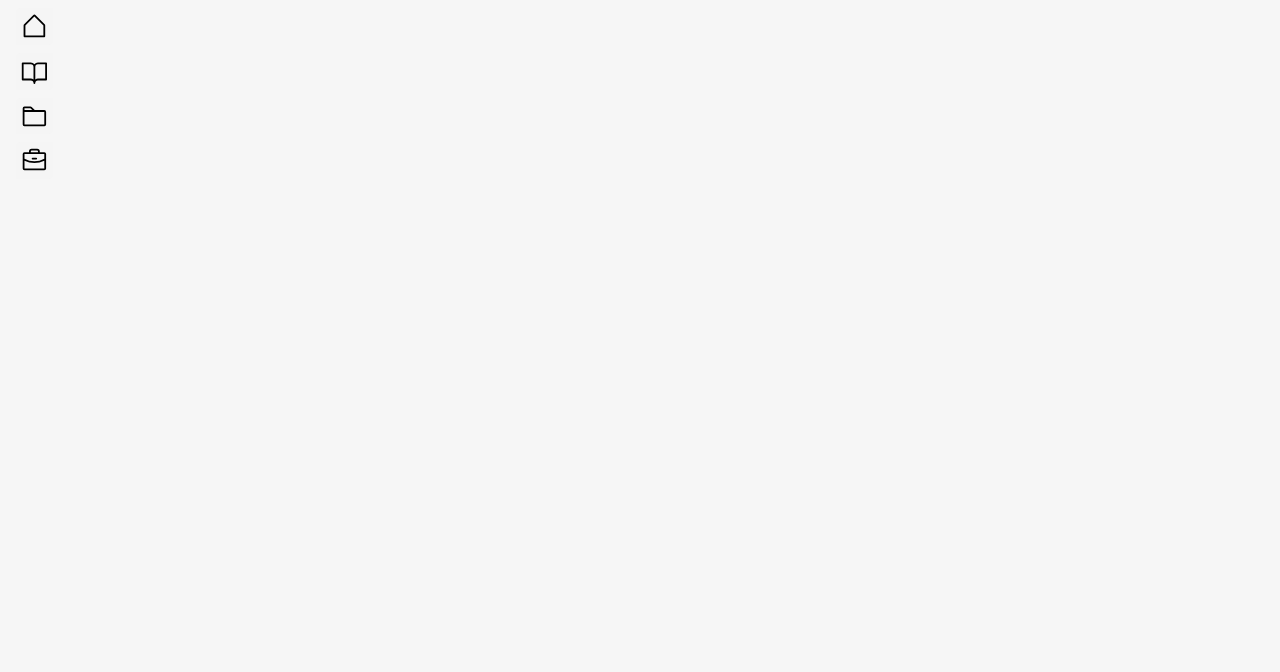
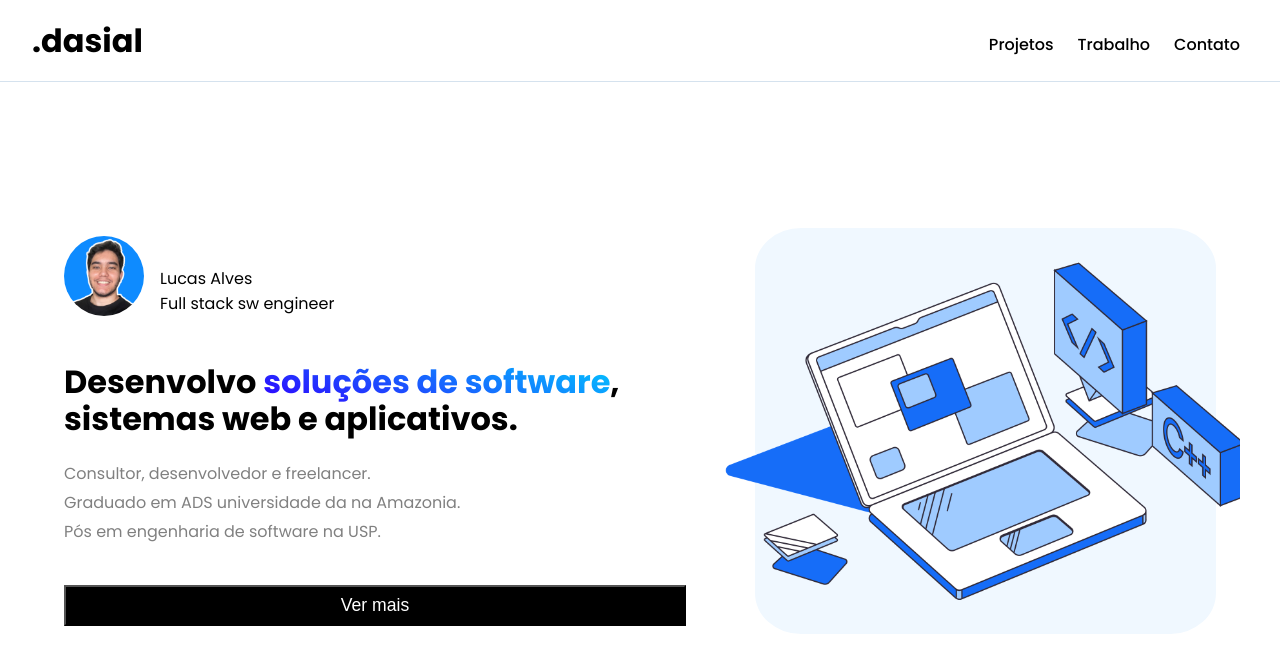
Before and after one commit to lucasdasial/lucasdasial-site, a React (Vite) app: page / in a window 1280 px wide. Shown: the top 672 px of the page. Built offline with nearby package versions, Linux system fonts and the light colour scheme.

Commit message:
update home page

```diff
--- a/index.html
+++ b/index.html
@@ -3,9 +3,11 @@
 
 <head>
   <meta charset="UTF-8" />
-  <link rel="icon" type="image/svg+xml" href="/fav.png" />
+  <link rel="icon" type="image/svg+xml" href="images/me3.png" />
   <meta name="viewport" content="width=device-width, initial-scale=1.0" />
-  <title>Dasial</title>
+  <title>Lucas Dasial | Desenvolvedor Fullstack</title>
+  <meta name="description" content="Lucas Alves também conhecido como Dasial. Desenvolvedor de software com ampla experiência em desenvolvimento de APIs e aplicativos móveis.">
+
 </head>
 
 <body>
--- a/src/App.css
+++ b/src/App.css
@@ -7,16 +7,47 @@
 }
 
 section {
-  height: 100vh - 200px;
-  padding: 32px 24px;
-
-  padding-top: 6rem;
   scroll-snap-align: center;
   scroll-snap-stop: always;
 }
 
-.max-viewer {
+.header_container {
+  position: fixed;
+  z-index: 1000;
+  width: 100%;
+
+  background-color: white;
+}
+
+.header {
+  padding: 16px 32px;
+  gap: 16px;
+
+  max-width: 1280px;
+  width: 100%;
   margin: auto;
-  max-width: 1080px;
-  width: 100%;
+
+  display: flex;
+  align-items: center;
+  justify-content: space-between;
+  border-bottom: 1px solid #d5e2ee;
 }
+
+.nav {
+  margin-top: 8px;
+  display: flex;
+  width: fit-content;
+  gap: 8px;
+}
+
+.nav > a {
+  color: black;
+  padding: 8px;
+  font-weight: 500;
+  cursor: pointer;
+}
+
+.nav > a:hover {
+  color: white;
+  background: black;
+}
--- a/src/App.tsx
+++ b/src/App.tsx
@@ -1,11 +1,25 @@
 import "./App.css";
-import NavigationBar from "./components/navigationBar/navigationBar";
+import Welcome from "./components/welcome/welcome";
 
 function App() {
   return (
-    <div className="app-view">
-      <NavigationBar />
-    </div>
+    <>
+      <div className="app-view">
+        <header className="header_container">
+          <div className="header">
+            <h1>.dasial</h1>
+
+            <nav className="nav">
+              <a href="">Projetos</a>
+
+              <a href="">Trabalho</a>
+              <a href="">Contato</a>
+            </nav>
+          </div>
+        </header>
+        <Welcome />
+      </div>
+    </>
   );
 }
 
--- a/src/components/navigationBar/navigationBar.tsx
+++ /dev/null
@@ -1,54 +0,0 @@
-import {
-  BookOpen,
-  Briefcase,
-  Folder,
-  HouseSimple,
-} from "@phosphor-icons/react";
-import styles from "./styles.module.css";
-const NavigationBar = () => {
-  function goHome() {
-    const element = document.getElementById("home");
-    element?.scrollIntoView({ block: "center" });
-  }
-  return (
-    <nav className={styles.container}>
-      <li>
-        <button className={styles.nav_item} onClick={goHome}>
-          <div className={styles.icon_box}>
-            <HouseSimple className={styles.icon} />
-          </div>
-          <p>Inicio</p>
-        </button>
-      </li>
-
-      <li>
-        <button className={styles.nav_item}>
-          <div className={styles.icon_box}>
-            <BookOpen className={styles.icon} />
-          </div>
-          <p>Sobre mim</p>
-        </button>
-      </li>
-
-      <li>
-        <button className={styles.nav_item}>
-          <div className={styles.icon_box}>
-            <Folder className={styles.icon} />
-          </div>
-          <p>Projetos</p>
-        </button>
-      </li>
-
-      <li>
-        <button className={styles.nav_item}>
-          <div className={styles.icon_box}>
-            <Briefcase className={styles.icon} />
-          </div>
-          <p>Trabalho</p>
-        </button>
-      </li>
-    </nav>
-  );
-};
-
-export default NavigationBar;
--- a/src/components/navigationBar/styles.module.css
+++ /dev/null
@@ -1,65 +0,0 @@
-.container {
-  top: 5rem;
-  right: 0;
-  padding: 0.5rem 1rem;
-
-  display: flex;
-  flex-direction: column;
-}
-
-.nav_item {
-  z-index: 100;
-  margin-bottom: 8px;
-  display: flex;
-}
-
-.icon_box {
-  z-index: 10;
-
-  font-size: 1.8rem;
-  color: black;
-  padding: 4px;
-  border-radius: 4px 0px;
-
-  background: whitesmoke;
-
-  display: flex;
-  justify-content: center;
-
-  cursor: pointer;
-}
-
-.icon_box:hover {
-  background-color: black;
-  color: azure;
-}
-
-.nav_item p {
-  z-index: 1;
-  transform: translateX(-8px);
-
-  font-weight: 600;
-  font-size: 1rem;
-
-  background-color: white;
-
-  height: 30px;
-  visibility: hidden;
-  transition: 200ms ease-in-out;
-  width: 0;
-  opacity: 0;
-}
-
-.nav_item:hover > p {
-  /* background-color: black;
-  color: azure; */
-  opacity: 1;
-  padding: 4px 8px;
-  visibility: visible;
-  width: auto;
-  transform: translateX(0px);
-  width: fit-content;
-}
-
-@media (max-width: 768px) {
-}
--- a/src/components/topBar/topBar.module.css
+++ /dev/null
@@ -1,27 +0,0 @@
-.container {
-}
-
-.container .bar {
-  background-color: aliceblue;
-  padding: 0.25rem 1.5rem;
-
-  display: flex;
-  gap: 8px;
-  align-items: center;
-  justify-content: space-between;
-  flex-direction: column;
-}
-
-.container nav {
-  /* background: pink; */
-  display: flex;
-  gap: 8px;
-  align-items: center;
-}
-
-.container .avatar {
-  width: 4rem;
-  border-radius: 50%;
-  object-fit: cover;
-  border: #f0f0f0 2px solid;
-}
--- a/src/components/welcome/welcome.module.css
+++ b/src/components/welcome/welcome.module.css
@@ -1,49 +1,75 @@
 .container {
+  max-width: 1200px;
+  width: 100%;
+  margin: auto;
+  padding: 1.5rem;
+  margin-top: 81px;
+  height: calc(100vh - 100px);
+  transition: 200ms ease-in-out;
+
   display: flex;
-  gap: 32px;
+  justify-content: center;
   align-items: center;
-  justify-content: space-between;
-
-  height: 90vh;
-  margin-top: 80px;
-
-  /* border: 1px solid #c3e6ff; */
-  /* border: 1px solid #e2eaf0; */
-  border-radius: 8px;
+  overflow-x: hidden;
 }
 
-.intro {
-  height: 300px;
-  max-width: 700px;
-  width: 100%;
-
-  display: flex;
-  flex-direction: column;
-  justify-content: space-between;
+.text_box {
+  /* background-color: aliceblue; */
+  width: 60%;
 }
 
-.illustration {
-  height: 300px;
-  width: 35%;
+.text_box .me {
   display: flex;
+  gap: 16px;
+  align-items: end;
+  margin-bottom: 3rem;
+}
+
+.me img {
+  width: 80px;
+  height: 80px;
+  border-radius: 50%;
+}
+
+.text_box h1 {
+  line-height: 2.3rem;
+  margin: 1.5rem 0;
+}
+
+.text_box .description p {
+  color: gray;
+  margin-bottom: 4px;
+}
+
+.cta {
+  background-color: black;
+  color: white;
+  padding: 8px 12px;
+  margin-top: 2.3rem;
+
+  width: 90%;
+  font-size: 1.1rem;
+
+  cursor: pointer;
+}
+
+.cta:hover {
+  background: aliceblue;
+  color: black;
+}
+
+.illustration_box {
+  width: 40%;
+  height: fit-content;
+  background-color: aliceblue;
+  border-radius: 10%;
+  display: flex;
+  align-items: center;
   justify-content: center;
 }
 
-.intro h1 {
-  width: 100%;
-  font-size: 2.4rem;
-  line-height: 2.4rem;
-  margin-bottom: 16px;
-  font-weight: bold;
-}
-
-.intro .points {
-  width: 100%;
-  font-size: 1.3rem;
-}
-.intro .points p {
-  margin-top: 8px;
-  color: rgb(161, 161, 161);
+.illustration_box > img {
+  width: 140%;
 }
 
 .gradient {
@@ -54,20 +80,15 @@
   -webkit-background-clip: text;
 }
 
-.illustration .img_bg {
-  width: 90%;
-  height: 90%;
-  background-color: aliceblue;
-  /* border: 1px solid #8cc8f2; */
-  border-radius: 8px;
-}
-
-.illustration img {
-  width: 110%;
-}
-
-@media (max-width: 900) {
+@media (max-width: 768px) {
   .container {
+    justify-content: space-evenly;
     flex-direction: column;
   }
+
+  .text_box {
+    max-width: 600px;
+    width: 100%;
+    height: fit-content;
+  }
 }
--- a/src/components/welcome/welcome.tsx
+++ b/src/components/welcome/welcome.tsx
@@ -1,27 +1,37 @@
 import styles from "./welcome.module.css";
+
 const Welcome = () => {
   return (
-    <section className={styles.container + " max-viewer"} id="home">
-      <div className={styles.intro}>
-        <h1>
+    <div className={styles.container}>
+      <div className={styles.text_box}>
+        <div className={styles.me} data-aos="fade-up">
+          <img src="images/me3.png" alt="Lucas" />
+          <p>
+            Lucas Alves
+            <br />
+            Full stack sw engineer
+          </p>
+        </div>
+        <h1 data-aos="fade-left">
           Desenvolvo{" "}
           <span className={styles.gradient}>soluções de software</span>,
           sistemas web e aplicativos.
         </h1>
-        <div className={styles.points}>
-          <p>Consultor e desenvolvedor na @IdopterLabs.</p>
+
+        <div className={styles.description} data-aos="fade-left">
+          <p>Consultor, desenvolvedor e freelancer.</p>
           <p>Graduado em ADS universidade da na Amazonia.</p>
           <p>Pós em engenharia de software na USP.</p>
         </div>
-        <a href="#next">Ver mais</a>
+
+        <button className={styles.cta} data-aos="fade-down">
+          Ver mais
+        </button>
       </div>
-
-      <div className={styles.illustration}>
-        <div className={styles.img_bg}>
-          <img src="images/1.svg" alt="ilustração" />
-        </div>
-      </div>
-    </section>
+      <aside className={styles.illustration_box} data-aos="fade-right">
+        <img className={styles.svg} src="images/1.png" alt="ilustração" />
+      </aside>
+    </div>
   );
 };
 export default Welcome;
--- a/src/theme/root.css
+++ b/src/theme/root.css
@@ -9,45 +9,18 @@ html {
   box-sizing: border-box;
 }
 
-body {
-  min-height: 100vh;
-  background: #f6f6f6;
+a {
+  text-decoration: none;
 }
 
 :root {
   font-family: "Poppins";
 }
 
-a {
-  text-decoration: none;
-}
-
-@media (max-width: 768px) {
-  :root {
-    font-size: 80%;
-  }
-}
-
-@media (max-width: 425px) {
-  :root {
-    font-size: 72%;
-  }
-}
-
-button {
-  background: none;
-  border: none;
-}
-
-li {
-  text-decoration: none;
-  list-style: none;
-}
-
 /* Estiliza o contêiner da scrollbar */
 ::-webkit-scrollbar {
-  width: 12px; /* Largura da scrollbar */
-  height: 12px; /* Altura da scrollbar, para rolagem horizontal */
+  width: 4px; /* Largura da scrollbar */
+  height: 4px; /* Altura da scrollbar, para rolagem horizontal */
 }
 
 /* Estiliza o "polegar" da scrollbar, a parte que se move */
@@ -66,3 +39,9 @@ li {
   background-color: #f0f8ff; /* Cor de fundo da scrollbar */
   border-radius: 6px; /* Bordas arredondadas */
 }
+
+@media (max-width: 425px) {
+  :root {
+    font-size: 80%;
+  }
+}
```
Also changed, not shown: src/components/carrousel/index.tsx (added, +47 -0 lines), src/components/carrousel/styles.module.css (added, +11 -0 lines), src/components/topBar/topBar.tsx (deleted, +0 -10 lines), public/images/me3.png (added), public/images/me4.png (added).
